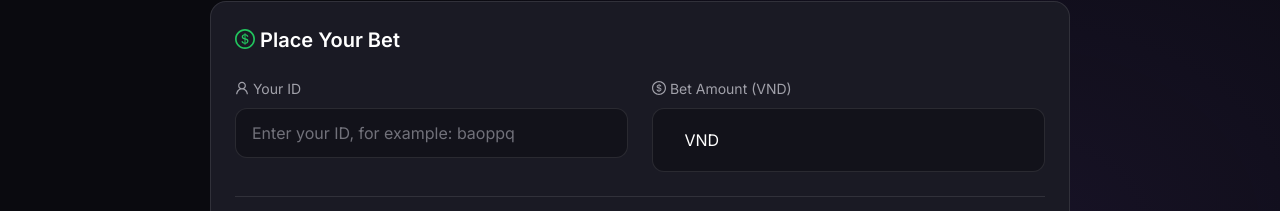
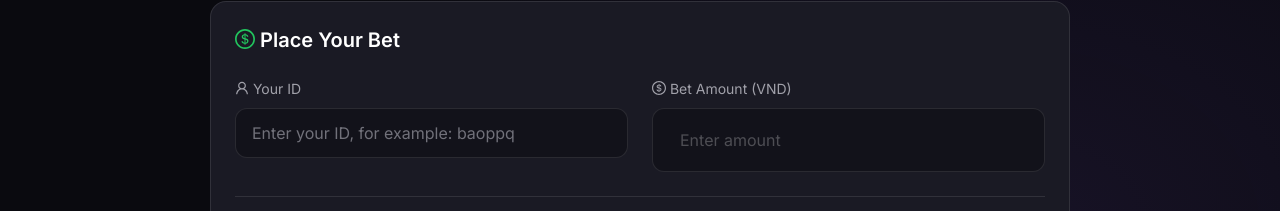
Before and after one commit to BaoSkyFall/bet-practices, a React (Vite) app: page / in a window 1280 px wide. Shown: the part 566-777 px from the top of the page. Built offline with nearby package versions, Linux system fonts and the light colour scheme.

Commit message:
Remove VND suffix from bet amount input

```diff
--- a/src/components/BettingInterface.jsx
+++ b/src/components/BettingInterface.jsx
@@ -269,8 +269,8 @@ const BettingInterface = () => {
                                 onChange={(value) => setAmount(value)}
                                 min={0}
                                 style={{ width: '100%', borderRadius: '12px' }}
-                                formatter={value => `${value} VND`.replace(/\B(?=(\d{3})+(?!\d))/g, ',')}
-                                parser={value => value.replace(/VND\s?|(,*)/g, '')}
+                                formatter={value => `${value}`.replace(/\B(?=(\d{3})+(?!\d))/g, ',')}
+                                parser={value => value.replace(/(,*)/g, '')}
                             />
                         </Space>
                     </Col>
```
